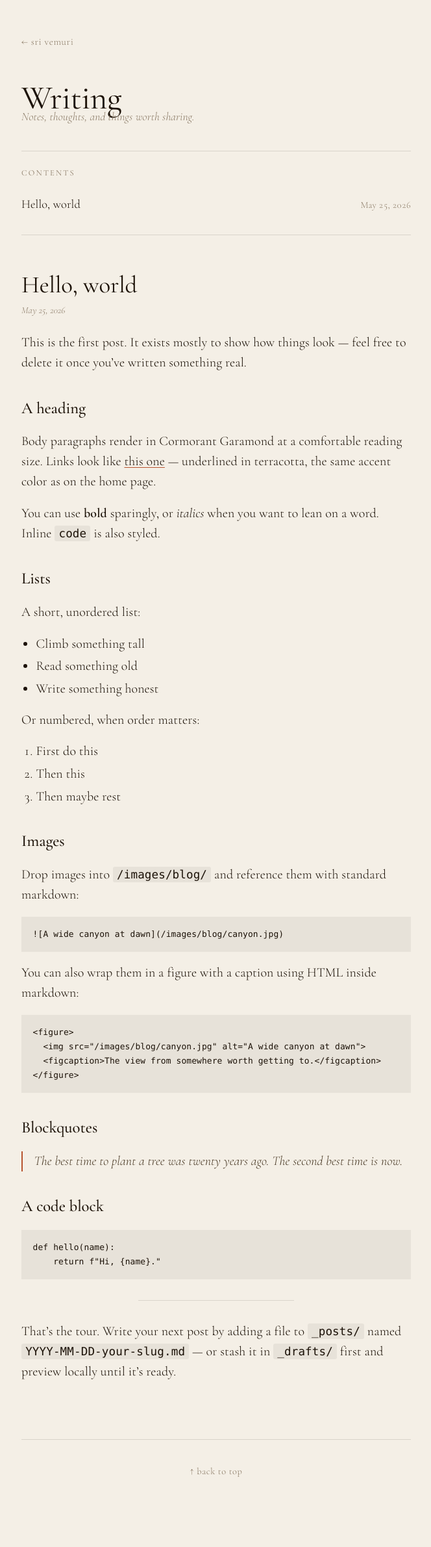
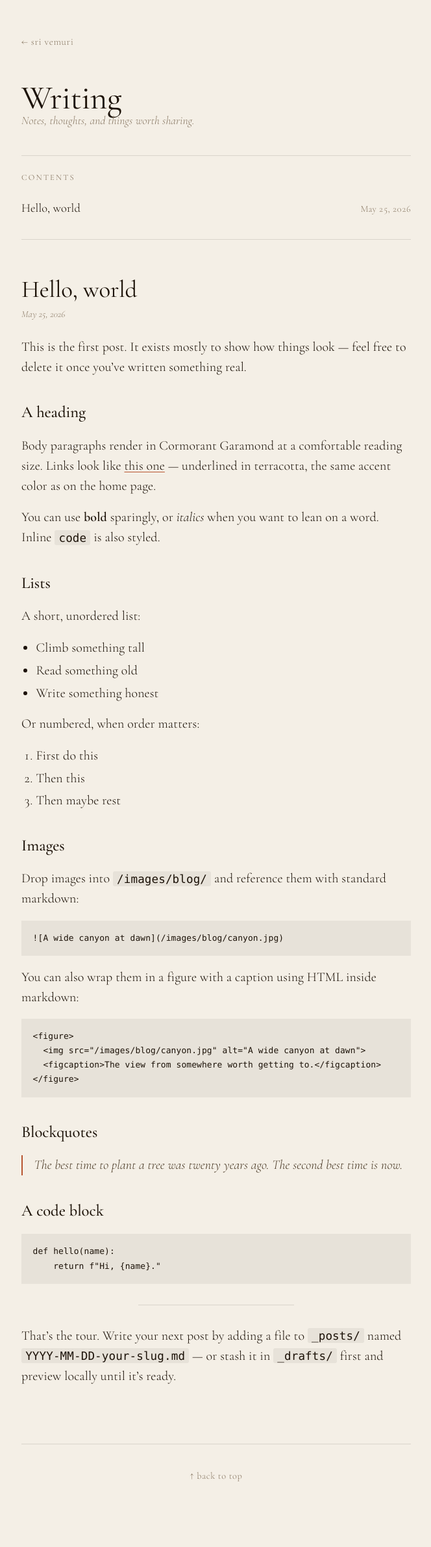
Before and after one commit to mistersri/MySRIQL, a Jekyll site: the page built from blog/index.html, in a window 1280 px wide. Shown: the whole page at 65% size, without its empty margins (307-971 px from the left). Built offline with Jekyll 4.4.1, drawn with Linux system fonts in a browser that asks for light colours.

Commit message:
Adjust blog header spacing

```diff
--- a/blog/index.html
+++ b/blog/index.html
@@ -92,7 +92,7 @@ body {
   color: var(--muted);
   font-size: 1.1rem;
   line-height: 1.4;
-  margin-top: -0.6rem;
+  margin-top: -0.2rem;
 }
 
 /* Table of contents */
```
